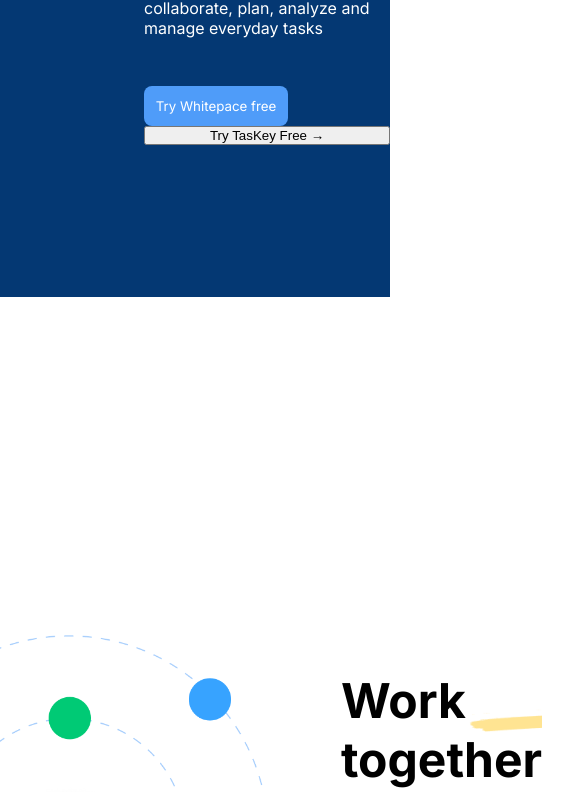
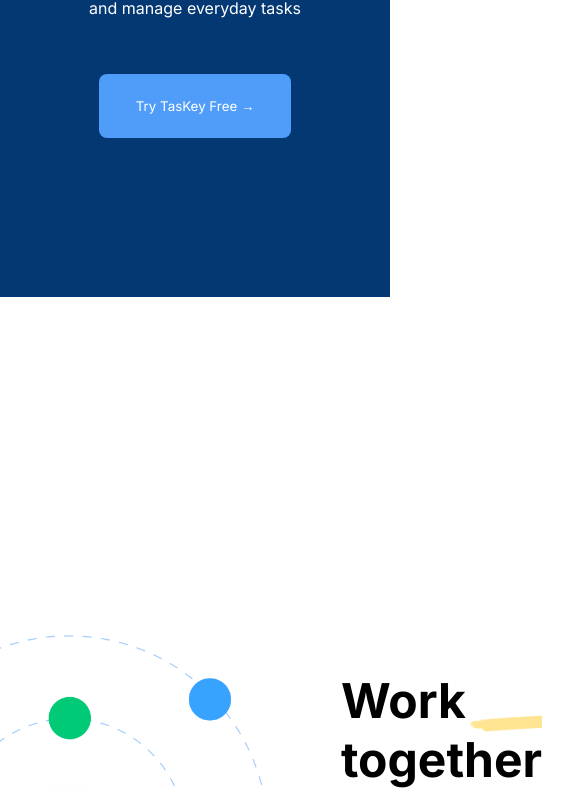
Before and after one commit to Jeffersoncvr/prova-pratica, a plain HTML site: page index.html in a window 390 px wide. Shown: the part 547-1339 px from the top of the page, 585 px wide, since content can reach past the window. Drawn offline with Linux system fonts and the light colour scheme.

Commit message:
css-tablet-linkado

```diff
--- a/index.html
+++ b/index.html
@@ -5,6 +5,7 @@
     <meta http-equiv="X-UA-Compatible" content="IE=edge">
     <meta name="viewport" content="width=device-width, initial-scale=1.0">
     <link rel="stylesheet" href="style.css">
+    <link rel="stylesheet" href="stylet.css">
     <title>Whitepace</title>
 </head>
 <body>
```
Also changed, not shown: stylet.css (indentation only).
